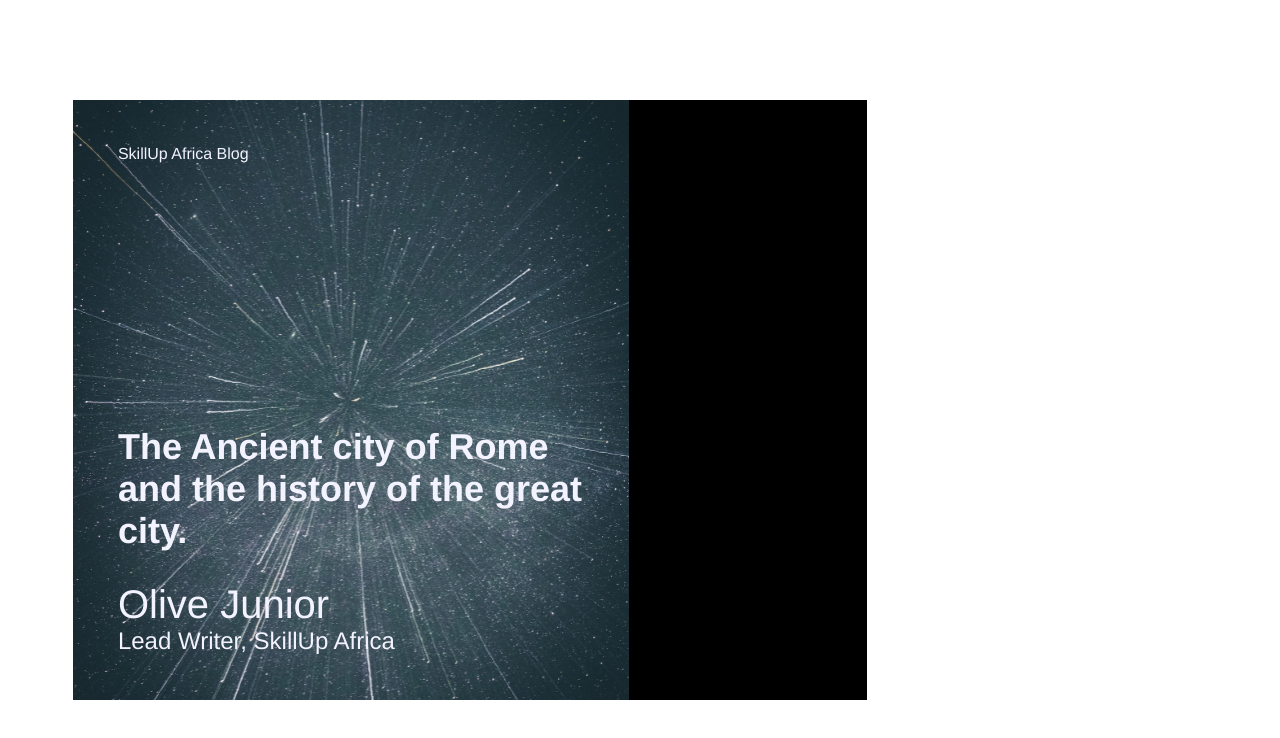
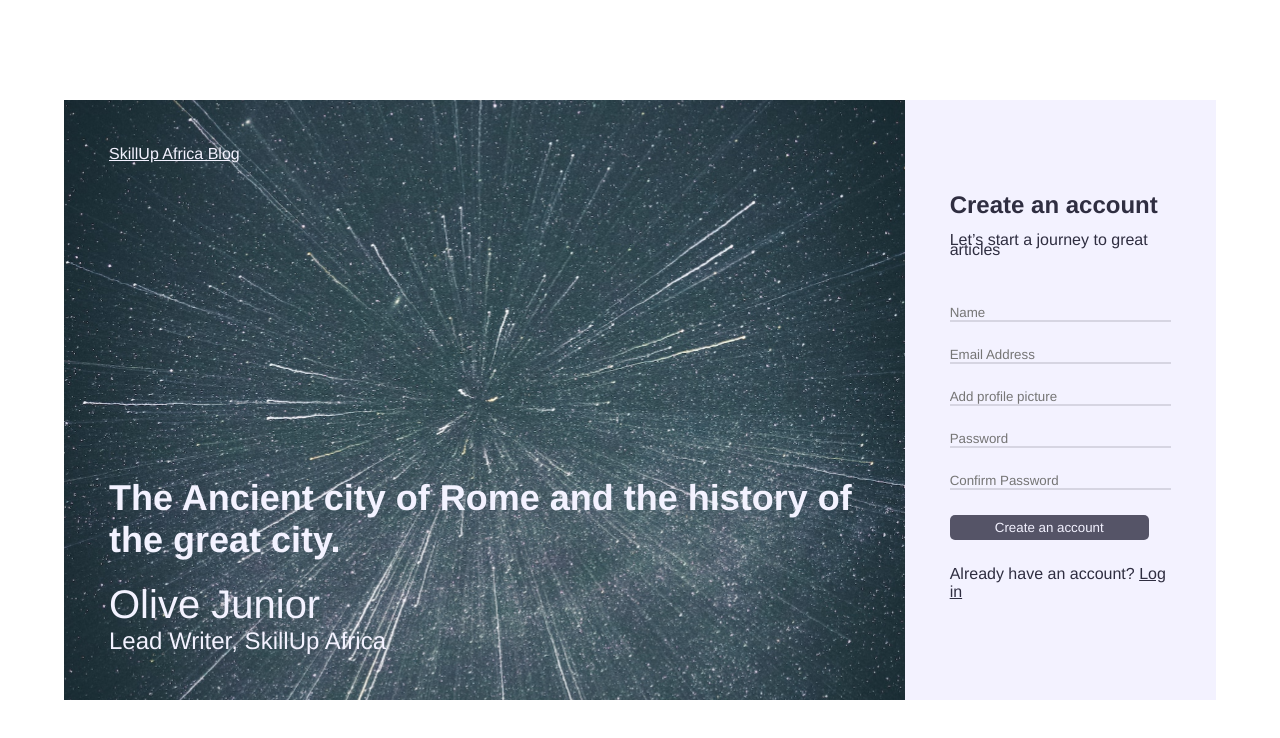
Before and after one commit to Adesina-Abiodun/SkillUp-Blog, a React (Vite) app in the folder SKILLUP-BLOG/: page /register in a window 1280 px wide. Shown: the top 738 px of the page. Built offline with nearby package versions, Linux system fonts and the light colour scheme.

Commit message:
finished with the ui

```diff
--- a/SKILLUP-BLOG/src/RegisterPage/Register.jsx
+++ b/SKILLUP-BLOG/src/RegisterPage/Register.jsx
@@ -17,8 +17,32 @@ const Register = () => {
         </div>
       </div>
 
-      <div className="register-form">
-        <h1>Form</h1>
+      <div className="form-wrapper">
+
+        <div className="register-form">
+
+          <div className="form-title">
+            <h2>Create an account</h2>
+            <p>Let’s start a journey to great articles</p>
+          </div>
+
+          <form>
+            <input type="text" placeholder="Name" />
+            <br />
+            <input type="email" placeholder="Email Address" />
+            <br />
+            <input type="text" placeholder="Add profile picture" />
+            <br />
+            <input type="password" placeholder="Password" />
+            <br />
+            <input type="password" placeholder="Confirm Password" />
+            <br />
+          </form>
+
+          <button type="submit">Create an account</button>
+          <p>Already have an account? <NavLink to="/login">Log in</NavLink></p>
+
+        </div>
       </div>
 
     </section>
--- a/SKILLUP-BLOG/src/RegisterPage/register.css
+++ b/SKILLUP-BLOG/src/RegisterPage/register.css
@@ -15,7 +15,8 @@ body {
 
 .register-wrapper {
   display: flex;
-  max-width: 70%;
+  max-width: 90%;
+  margin: auto;
   justify-content: center;
   min-height: 600px;
 }
@@ -26,27 +27,20 @@ body {
   background-position: center;
   padding: 45px;
   color: #F3F2FF;
-  /* width: 900px; */
-  width: 70%;
+  width: auto;
   display: flex;
   flex-direction: column;
 }
 
-.register-banner a {
+a {
   color: currentColor;
-  text-decoration: none;
   margin-bottom: auto;
-}
-
-.register-banner a:hover {
-  color: black;
-  text-decoration: underline;
 }
 
 .banner-text {
   display: flex;
   flex-direction: column;
-  height: 45%;
+  height: 35%;
   justify-content: space-between;
 }
 
@@ -65,8 +59,49 @@ body {
   font-size: 24px;
 }
 
+.form-wrapper {
+  width: 33%;
+  display: flex;
+  flex-direction: column;
+  padding: 0 45px;
+  background-color: #F3F2FF;
+}
+
 .register-form {
-  width: 30%;
-  /* background: #F3F2FF; */
-  background-color: black;
+  display: flex;
+  flex-direction: column;
+  margin: auto;
+  margin-top: 100px;
+  height: 50%;
+  color: #2F2E41;
 }
+
+.form-title {
+  line-height: 10px;
+  font-weight: lighter;
+}
+
+form,
+button,
+p {
+  margin-top: 25px;
+}
+
+form input {
+  outline: none;
+  border: none;
+  width: 100%;
+  margin-top: 25px;
+  background-color: transparent;
+  border-bottom: 2px rgba(47, 46, 65, 0.15) solid;
+}
+
+button {
+  background-color: rgba(47, 46, 65, 0.8);
+  padding: 5px;
+  border-radius: 5px;
+  width: 90%;
+  border: none;
+  outline: none;
+  color: #F3F2FF;
+}
```
